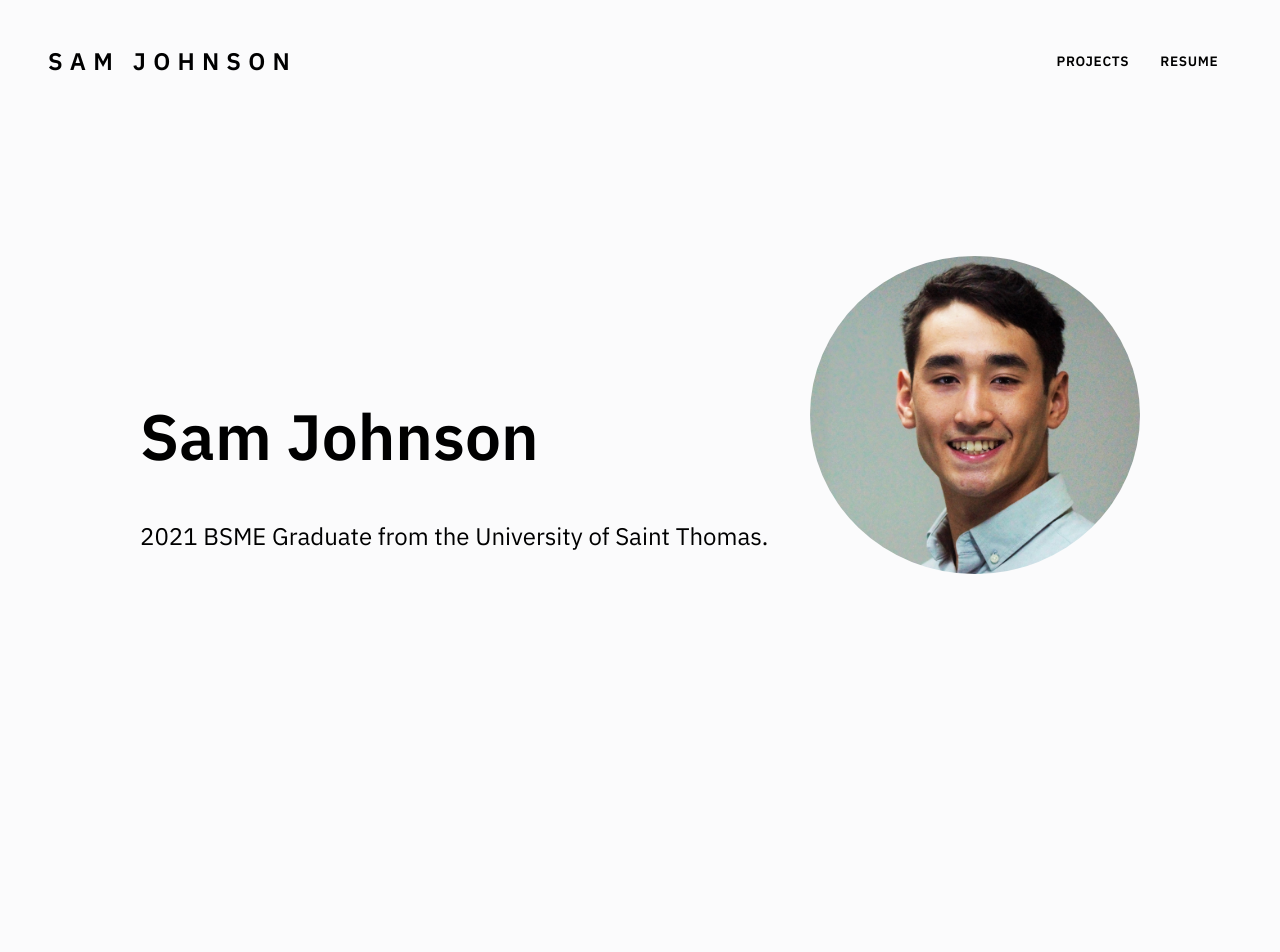
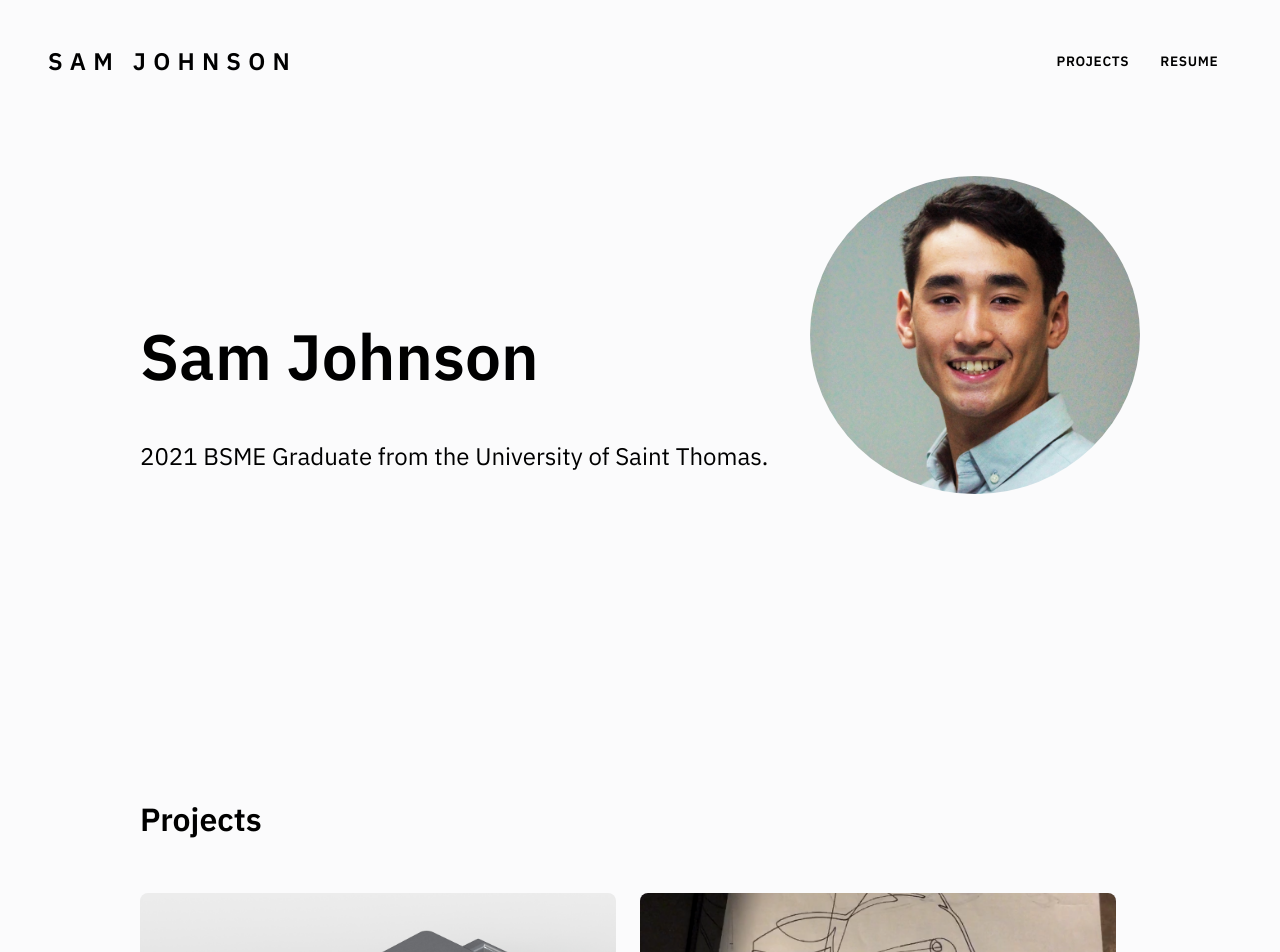
Before and after one commit to sammyj-me/sammyj-me.github.io, a Jekyll site: the page built from index.html, in a window 1280 px wide. Shown: the top 952 px of the page. Built offline with Jekyll 4.4.1, drawn with Linux system fonts in a browser that asks for light colours.

Commit message:
Updated Home Page CSS and Pictures

```diff
--- a/styles/main.css
+++ b/styles/main.css
@@ -569,8 +569,8 @@ main {
 
 .intro {
     padding-bottom: calc(2vh + 1vw);
-    margin-top: 5em;
-    min-height: 65vh;
+    /* margin-top: 5em; */
+    min-height: 47vh;
 }
 
 .intro * {
```
Also changed, not shown: _posts/2023-05-12-CNC_Pen_Plotter.md (+1 -1 lines), media/CNC-Media/drawings-before-z-integration-cropped.PNG (added), media/drawings-before-z-integration-cropped.PNG (added), 1 other file.
